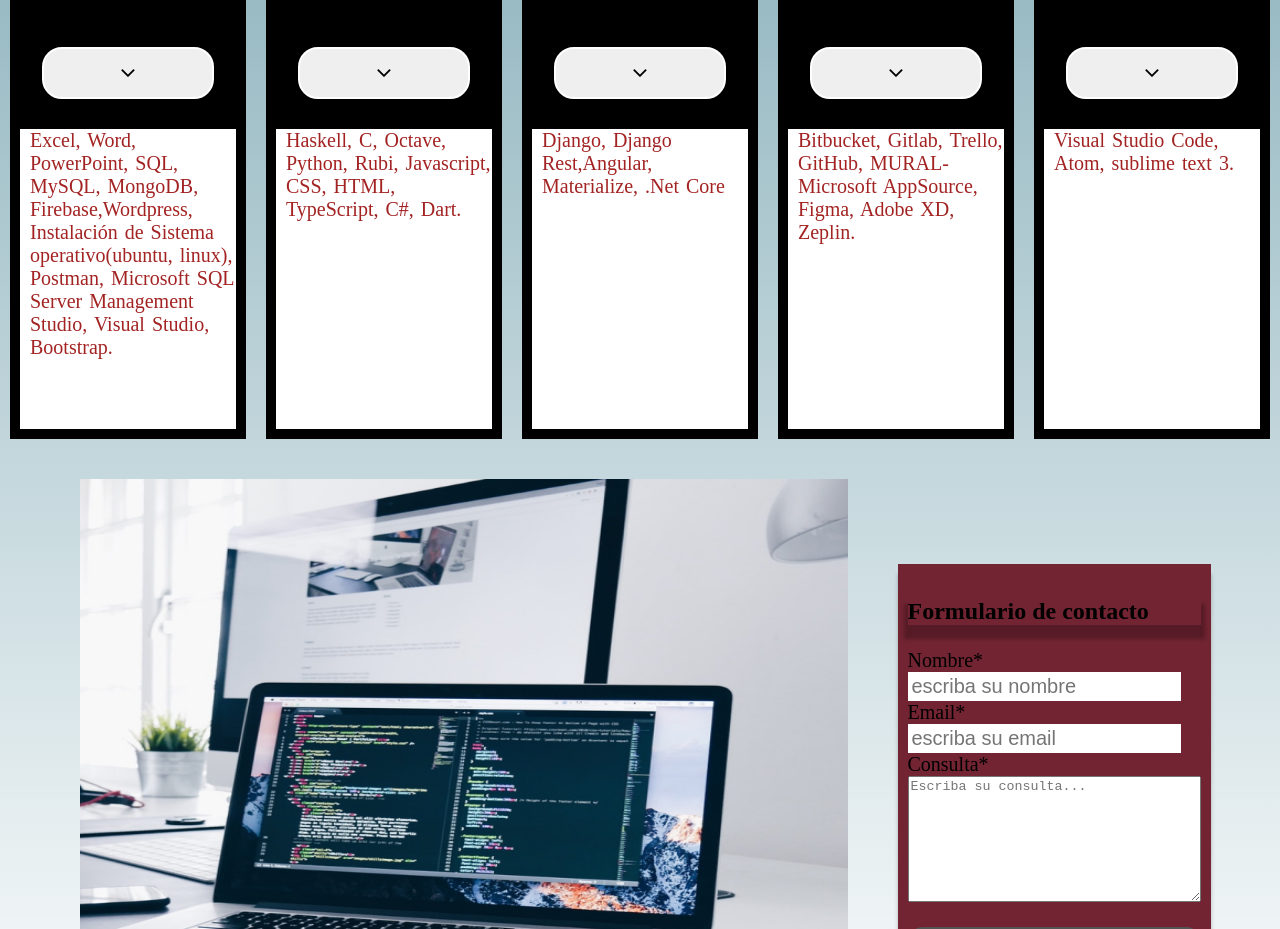
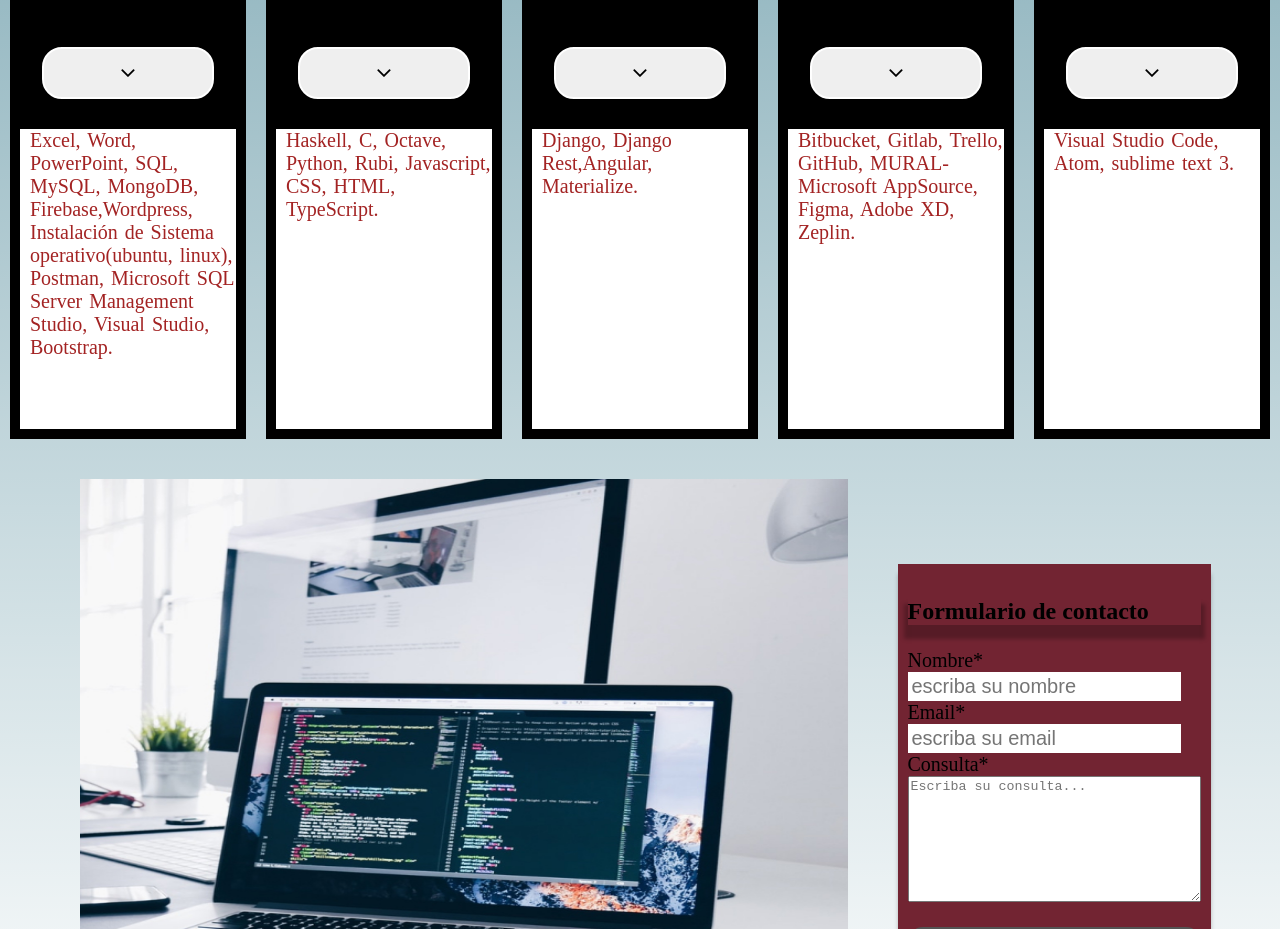
Before and after one commit to NVeronicaL/curriculum-vitae, a plain HTML site: page index.html in a window 1280 px wide. Shown: the part 1666-2595 px from the top of the page. Drawn offline with nearby package versions, Linux system fonts and the light colour scheme.

Commit message:
Update index.html

```diff
--- a/index.html
+++ b/index.html
@@ -107,7 +107,7 @@
                             <p>
                                 Haskell, C, Octave,
                                 Python, Rubi, Javascript, CSS, HTML,
-                                TypeScript, C#, Dart.
+                                TypeScript.
                             </p>
                         </div>
                     </div>
@@ -118,7 +118,7 @@
                         </button>
                         <div class="skill-2">
                             <p>
-                                Django, Django Rest,Angular, Materialize, .Net Core
+                                Django, Django Rest,Angular, Materialize.
                             </p>
                         </div>
                     </div>
```
